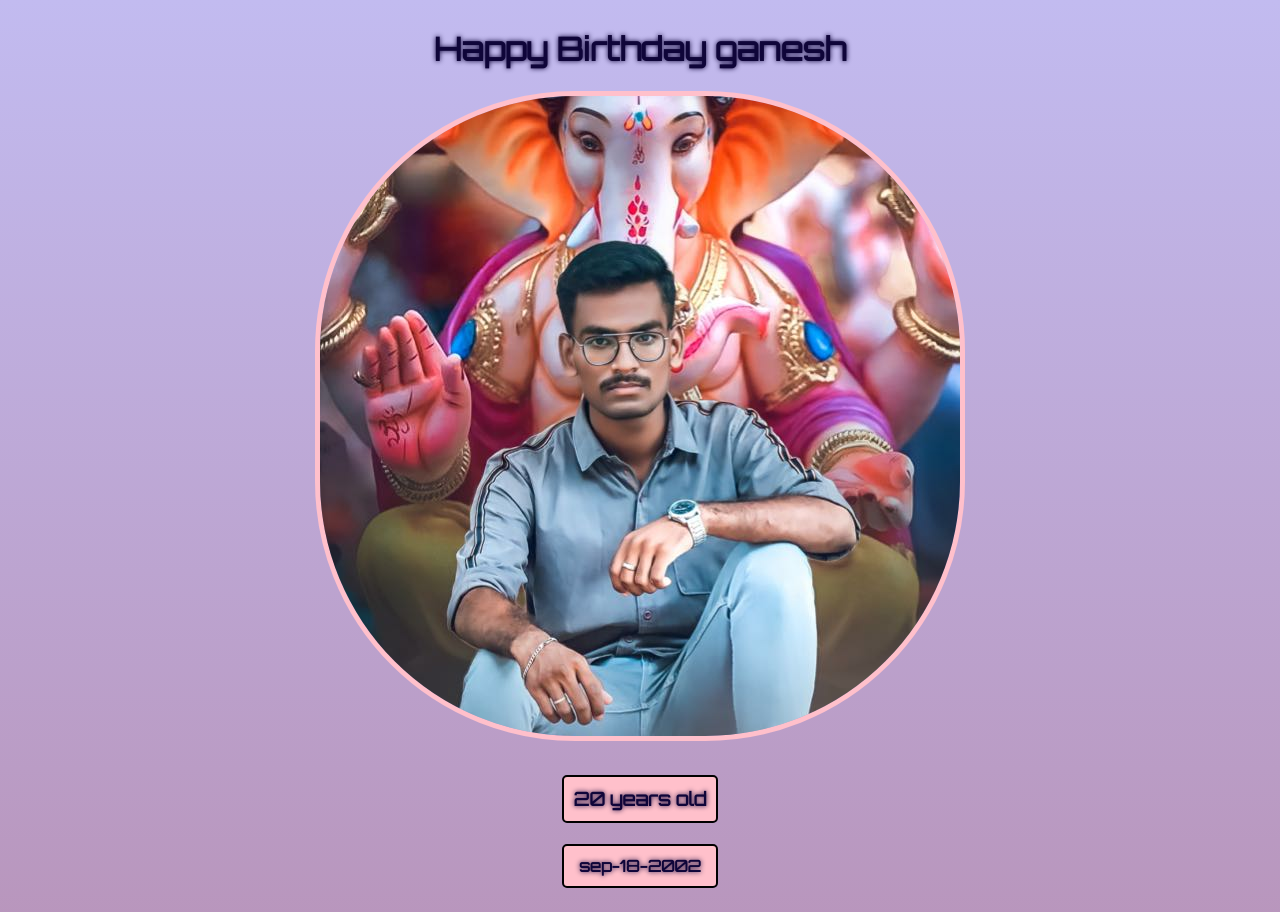
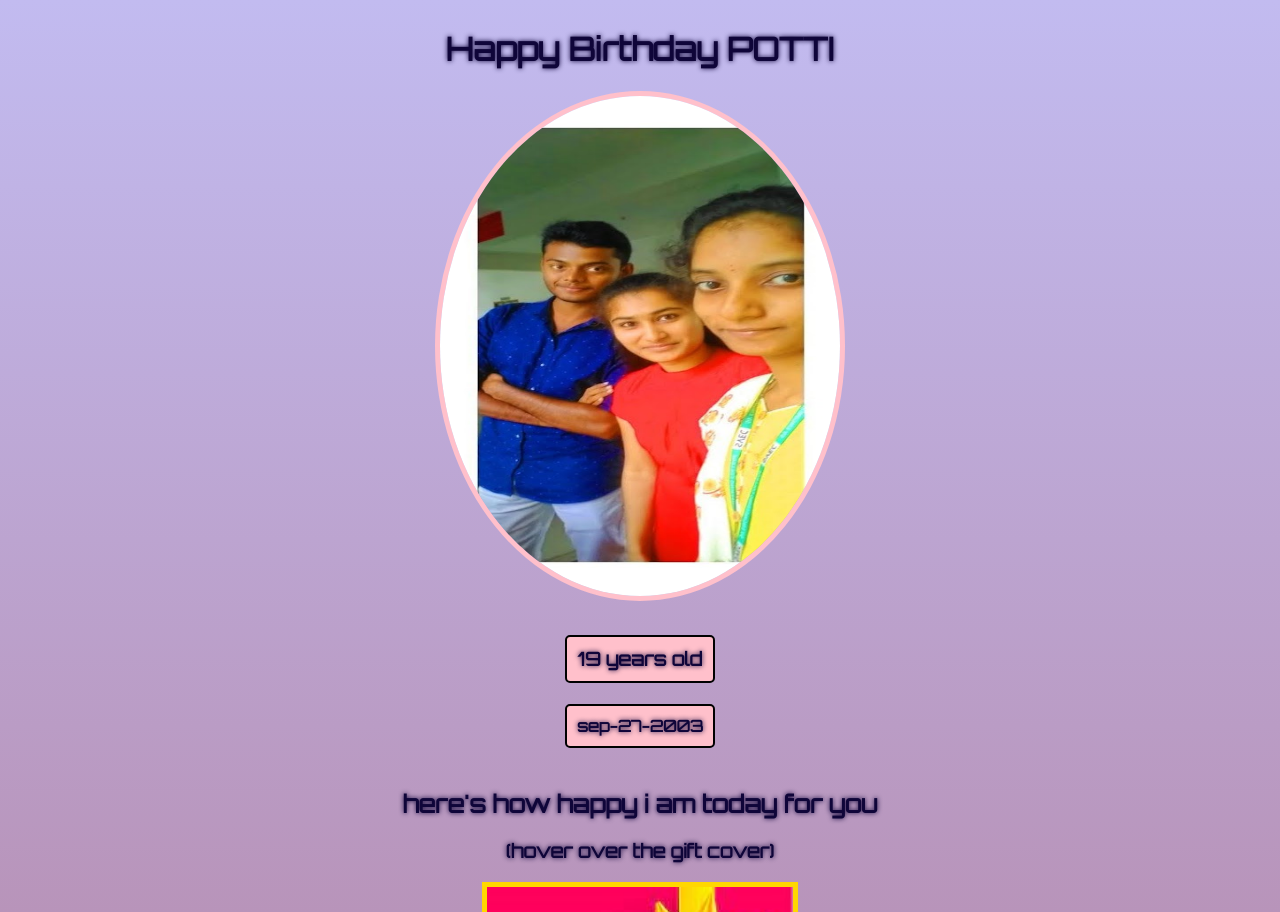
Before and after one commit to jayanthkondhinni/bdat-gift-site, a plain HTML site: page index.html in a window 1280 px wide. Shown: the top 912 px of the page. Drawn offline with Linux system fonts and the light colour scheme.

Commit message:
potti commit

```diff
--- a/bw.css
+++ b/bw.css
@@ -8,8 +8,10 @@ color:#0f0539;
 
 #main-img{
 border:5px solid pink;
-border-radius:40%;
+border-radius:200%;
 margin-bottom:15px;
+height:500px;
+width:400px;
 }
 #age,#dob{
 background:pink;
--- a/index.html
+++ b/index.html
@@ -9,11 +9,11 @@
 </head>
 <body>
 <div id="header">
-<h1>Happy Birthday ganesh</h1>
-<img src=ganesh.jpg alt="ganesh photo" id="main-img">
+<h1>Happy Birthday POTTI</h1>
+<img src=potti.jpg alt="potti photo" id="main-img">
 <div>
-<h3 id="age">20 years old</h3>
-<h4 id="dob">sep-18-2002</h4>
+<h3 id="age">19 years old</h3>
+<h4 id="dob">sep-27-2003</h4>
 </div>
 </div>
 <h2>here's how happy i am today for you </h2>
```
Also changed, not shown: potti.jpg (added).
